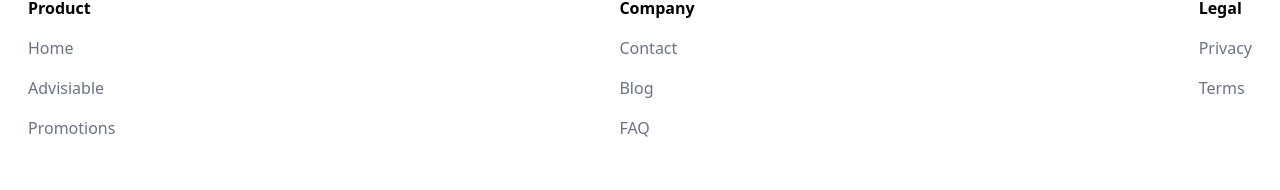
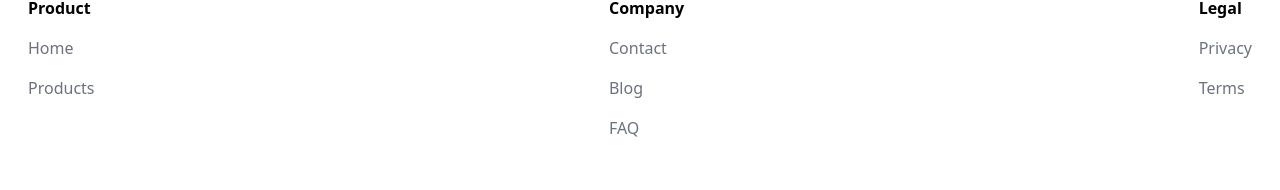
Before and after one commit to oscodesolution-devops/gift-ginnie, a React (Vite) app: page / in a window 1280 px wide. Shown: the part 4378-4568 px from the top of the page. Built offline with nearby package versions, Linux system fonts and the light colour scheme.

Commit message:
change : name and link from advisable to products

```diff
--- a/src/App.tsx
+++ b/src/App.tsx
@@ -28,7 +28,7 @@ function App() {
           <MainLayout>
             <Routes>
               <Route path="/" element={<Home />} />
-              <Route path="/advisiable" element={<Advisiable />} />
+              <Route path="/products" element={<Advisiable />} />
               <Route path="/product/:productId" element={<Product />} />
               <Route path="/blogs" element={<Blogs />} />
               <Route path="/blog" element={<Blog />} />
--- a/src/components/Footer/Footer.tsx
+++ b/src/components/Footer/Footer.tsx
@@ -37,12 +37,8 @@ const footerTabs: { title: string; tabs: { name: string; link: string }[] }[] =
           link: "/",
         },
         {
-          name: "Advisiable",
-          link: "/advisiable",
-        },
-        {
-          name: "Promotions",
-          link: "/",
+          name: "Products",
+          link: "/products",
         },
       ],
     },
--- a/src/components/NavMenu/NavMenu.tsx
+++ b/src/components/NavMenu/NavMenu.tsx
@@ -8,8 +8,8 @@ const navItems = [
     link: "/",
   },
   {
-    name: "Advisiable",
-    link: "/advisiable",
+    name: "Products",
+    link: "/products",
   },
   {
     name: "Contact",
```
